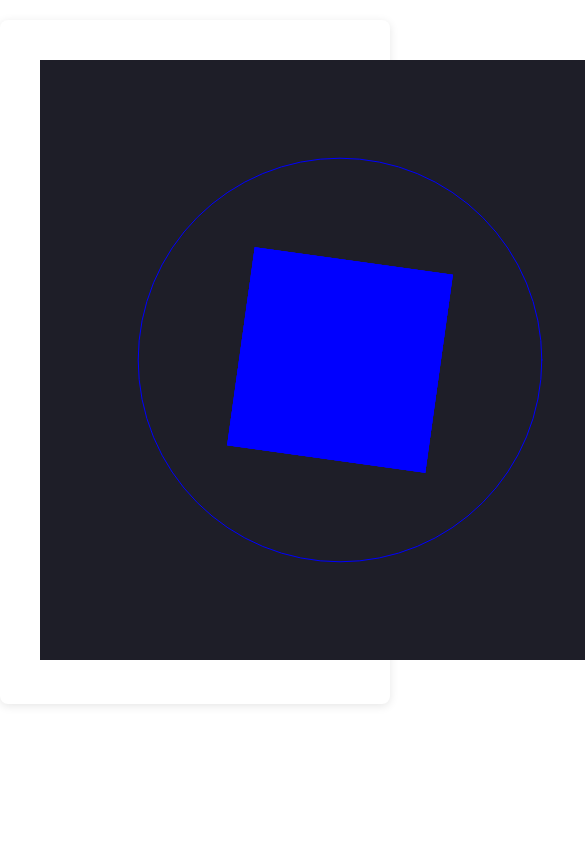
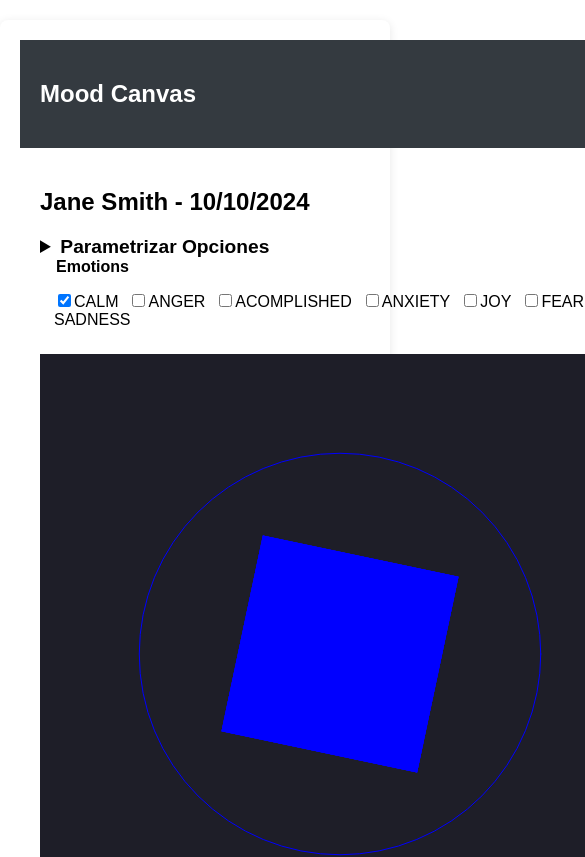
Before and after one commit to Bmartin2013/MoodCanvas, a React (Vite) app: page / in a window 390 px wide. Shown: the top 857 px of the page, 585 px wide, since content can reach past the window. Built offline with nearby package versions, Linux system fonts and the light colour scheme.

Commit message:
add param control ui

```diff
--- /dev/null
+++ b/src/components/BasicUiComponents/SideBarLayout/SideBarLayout.jsx
@@ -0,0 +1,17 @@
+import React from "react";
+import "./sidebarLayout.css";
+
+const SideBarLayout = ({sidebar, mainContent}) => {
+  return (
+    <div class="container">
+    <aside class="sidebar">
+    {sidebar}
+    </aside>
+    <main class="content">
+      {mainContent}
+    </main>
+  </div>
+  );
+};
+
+export default SideBarLayout;
--- /dev/null
+++ b/src/components/BasicUiComponents/SideBarLayout/sidebarLayout.css
@@ -0,0 +1,31 @@
+body {
+    font-family: Arial, sans-serif;
+  }
+
+  .container {
+    display: flex;
+    flex-wrap: wrap;
+  }
+
+  .sidebar {
+    background-color: #343a40;
+    color: white;
+    padding: 20px;
+    flex: 1 1 200px;
+  }
+
+  .content {
+    padding: 20px;
+    flex: 3 1 600px;
+  }
+
+  /* Responsividad */
+  @media (max-width: 768px) {
+    .container {
+      flex-direction: column;
+    }
+
+    .sidebar, .content {
+      flex: 1 1 100%;
+    }
+  }
--- /dev/null
+++ b/src/components/ControlPanel.jsx
@@ -0,0 +1,92 @@
+import React from "react";
+
+export const ControlPanel = ({ options, setOptions }) => {
+    const handleChange = (field, value) => {
+      setOptions(prev => ({
+        ...prev,
+        [field]: value
+      }));
+    };
+
+    return (
+      <div>
+        <details>
+          <summary style={{ cursor: "pointer", fontSize: "1.2em", fontWeight: "bold" }}>
+            Parametrizar Opciones
+          </summary>
+          <div style={{ padding: "10px", marginTop: "10px", border: "1px solid #ccc", borderRadius: "5px", backgroundColor: "#f9f9f9" }}>
+            <label>
+              Animación:
+              <input
+                type="checkbox"
+                checked={options.toggleAnimation}
+                onChange={e => handleChange('toggleAnimation', e.target.checked)}
+              />
+            </label>
+            <br />
+            <label>
+              Respiración:
+              <input
+                type="checkbox"
+                checked={options.toggleBreath}
+                onChange={e => handleChange('toggleBreath', e.target.checked)}
+              />
+            </label>
+            <br />
+            <label>
+              Velocidad de Respiración:
+              <select
+                value={options.bspeed}
+                onChange={e => handleChange('bspeed', e.target.value)}
+              >
+                <option value="SLOW">Lenta</option>
+                <option value="MEDIUM">Media</option>
+                <option value="FAST">Rápida</option>
+              </select>
+            </label>
+            <br />
+            <label>
+              Velocidad de Animación:
+              <select
+                value={options.aSpeed}
+                onChange={e => handleChange('aSpeed', e.target.value)}
+              >
+                <option value="SLOW">Lenta</option>
+                <option value="DEFAULT">Normal</option>
+                <option value="FAST">Rápida</option>
+              </select>
+            </label>
+            <br />
+            <label>
+              Color de la Figura Interna:
+              <input
+                type="color"
+                value={options.inrShapeColor}
+                onChange={e => handleChange('inrShapeColor', e.target.value)}
+              />
+            </label>
+            <br />
+            <label>
+              Color de la Figura Externa:
+              <input
+                type="color"
+                value={options.extShapeColor}
+                onChange={e => handleChange('extShapeColor', e.target.value)}
+              />
+            </label>
+            <br />
+            <label>
+              Tamaño de la Figura Interna:
+              <input
+                type="range"
+                min="100"
+                max="500"
+                value={options.inrShapeSize}
+                onChange={e => handleChange('inrShapeSize', parseInt(e.target.value))}
+              />
+            </label>
+          </div>
+        </details>
+      </div>
+    );
+  };
--- a/src/pages/Client.jsx
+++ b/src/pages/Client.jsx
@@ -1,8 +1,10 @@
-import React, { useState } from "react";
+import React, { useState, useEffect } from "react";
 import P5Sketch from "../sketches/P5Sketch";
 import "./client.scss";
 import EmotionCheckboxSection from "../components/EmotionCheckboxSection";
 import { EMOTIONS } from "../sketches/constants/presets";
+import SideBarLayout from "../components/BasicUiComponents/SideBarLayout/SideBarLayout";
+import { ControlPanel } from "../components/ControlPanel";
 
 const Client = () => {
   const [options, setOptions] = useState({
@@ -11,18 +13,22 @@ const Client = () => {
 
   const currentDate = new Date().toLocaleDateString();
 
+  useEffect(() => {
+    console.log(options);
+  }, options);
+
   return (
-    <div className="container">
-      <div className="column compositions">
-        <P5Sketch key={JSON.stringify(options)} emotions={options.emotions} />
-      </div>
-      <div className="column form">
-        <h2>Jane Smith - {currentDate} </h2>
-        <form>
+    <SideBarLayout
+      sidebar={<h2>Mood Canvas</h2>}
+      mainContent={
+        <>
+          <h2>Jane Smith - {currentDate} </h2>
+          <ControlPanel options={options} setOptions={setOptions} />
           <EmotionCheckboxSection options={options} setOptions={setOptions} />
-        </form>
-      </div>
-    </div>
+          <P5Sketch key={JSON.stringify(options)} emotions={options.emotions} />
+        </>
+      }
+    />
   );
 };
 
--- a/src/sketches/P5Sketch.js
+++ b/src/sketches/P5Sketch.js
@@ -1,6 +1,6 @@
 import React, { useRef, useEffect } from 'react';
 import p5 from 'p5';
-import { drawBackground, drawComposition, setup } from './setup';
+import { drawComposition, setup } from './setup';
 
 const P5Sketch = ({emotions}) => {
   const sketchRef = useRef();
```
